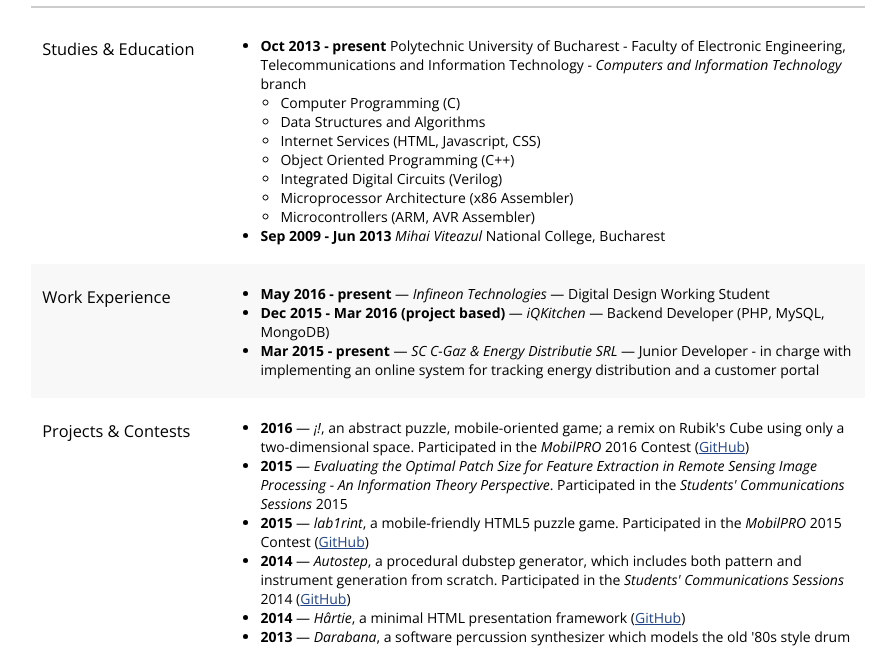
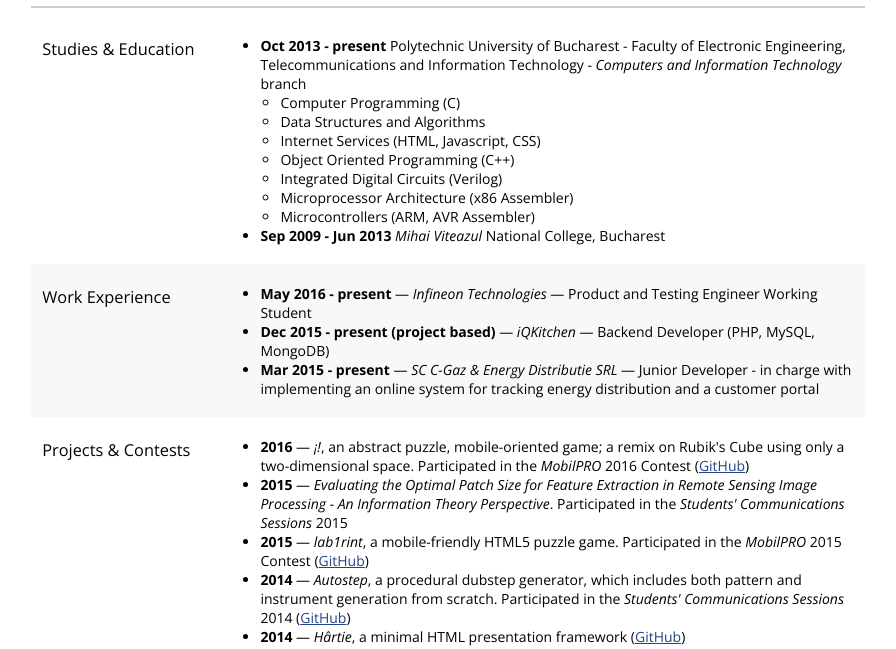
Before and after one commit to deveah/resume, a plain HTML site: page index.html in a window 1280 px wide. Shown: the part 115-764 px from the top of the page, without its empty margins (192-1088 px from the left). Drawn offline with nearby package versions, Linux system fonts and the light colour scheme.

Commit message:
Update index.html

```diff
--- a/index.html
+++ b/index.html
@@ -183,8 +183,8 @@
 
 				<td>
 					<ul>
-						<li><b>May 2016 - present</b> &mdash; <i>Infineon Technologies</i> &mdash; Digital Design Working Student</li>
-						<li><b>Dec 2015 - Mar 2016 (project based)</b> &mdash; <i>iQKitchen</i> &mdash;
+						<li><b>May 2016 - present</b> &mdash; <i>Infineon Technologies</i> &mdash; Product and Testing Engineer Working Student</li>
+						<li><b>Dec 2015 - present (project based)</b> &mdash; <i>iQKitchen</i> &mdash;
 							Backend Developer (PHP, MySQL, MongoDB)
 						</li>
 						<li><b>Mar 2015 - present</b> &mdash; <i>SC C-Gaz &amp; Energy Distributie SRL</i> &mdash;
```
